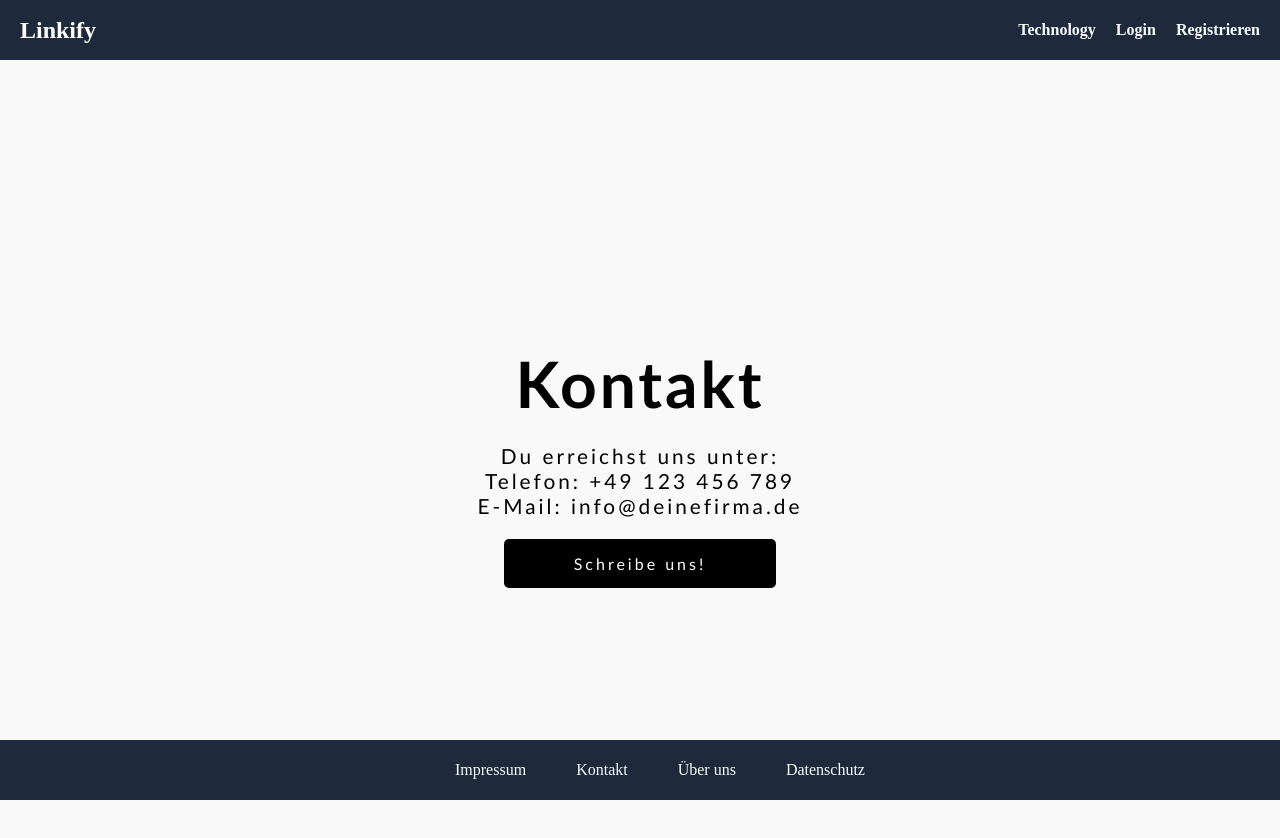
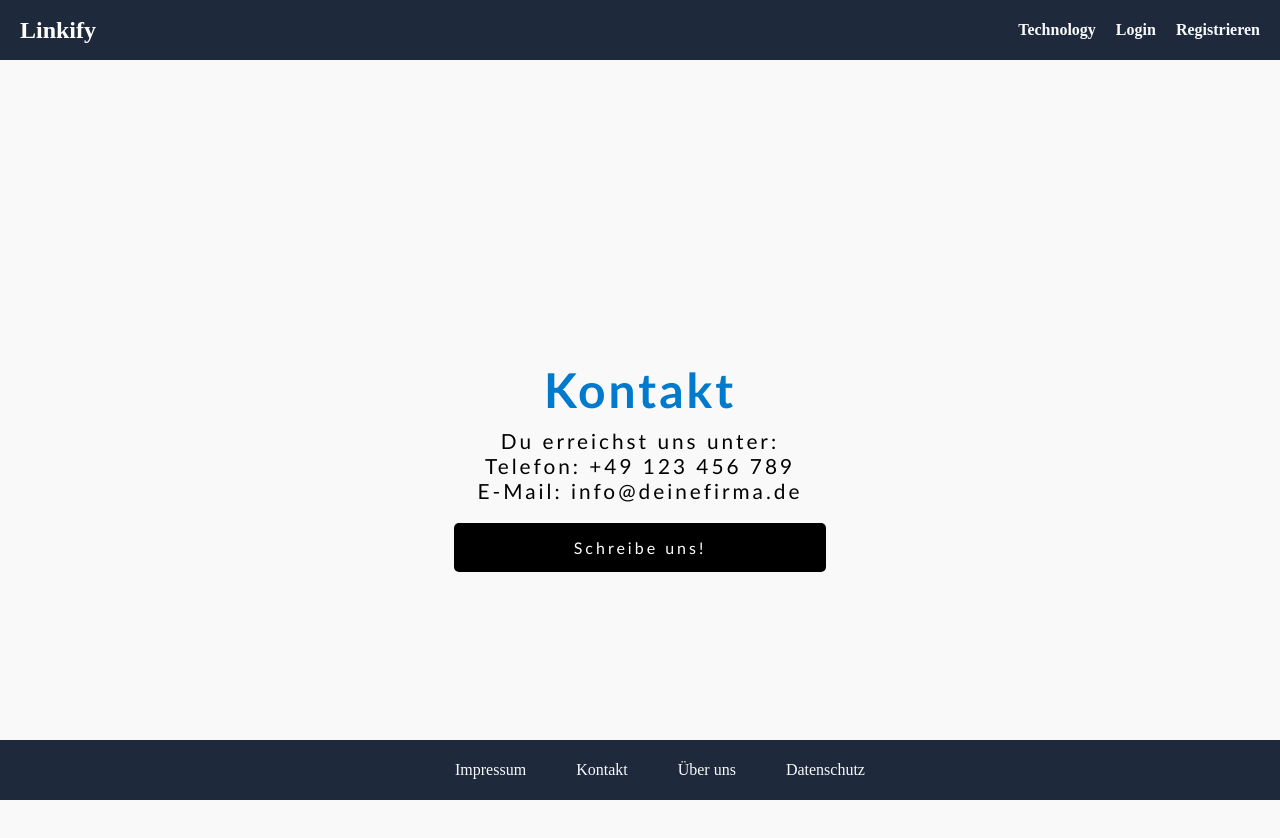
Before and after one commit to RalfHof/nextjs-boilerplate, a Next.js app: page /kontakt in a window 1280 px wide. Shown: the top 838 px of the page. Built offline with nearby package versions, Linux system fonts and the light colour scheme.

Commit message:
New Feautes Akin

```diff
--- a/src/app/datenschutz/page.tsx
+++ b/src/app/datenschutz/page.tsx
@@ -3,13 +3,15 @@
 export default function DatenschutzPage() {
   return (<>
     <div className="datenschutz-page">
-      <h1 className="page-title">Datenschutzerklärung</h1>
+      <h1 className="page-title-DataProtection">Datenschutzerklärung</h1>
       <div id="ContainerDIV">
+        <section className="section">
         <p className="intro">
           Der Schutz Ihrer persönlichen Daten ist uns ein wichtiges Anliegen. In
           dieser Datenschutzerklärung informieren wir Sie darüber, wie wir Ihre
           personenbezogenen Daten erheben, verarbeiten und nutzen.
         </p>
+        </section>
         <section className="section responsible">
           <h2 className="section-title">1. Verantwortliche Stelle</h2>
           <p className="DataProtectionParagraphs">
--- a/src/globals.css
+++ b/src/globals.css
@@ -119,12 +119,15 @@ html,
 /* Titel der Seite */
 .page-title {
   font-size: 2em;
+  color: #007acc;
+  margin: 0;
+  text-align: center;
   margin-bottom: 20px;
-  color: #007acc;
 }
 
+
+
 /* Kontaktdaten und Abschnitte */
-.contactImpressum,
 .section {
   background: #fff;
   border-radius: 8px;
@@ -191,22 +194,24 @@ a:hover {
   justify-content: center;
   flex-direction: column;
   font-family: Arial, sans-serif;
-
 }
 
 #ContainerDIV {
-  border: 1px solid #ddd;
-  background-color: #fff;
   border-radius: 8px;
-  padding: 0;
   margin: 0;
   padding: 2rem;
   margin-bottom: 80px;
   margin-left: 20px;
   margin-right: 20px;
   max-width: 800px;
-  box-shadow: 0 2px 5px rgba(0, 0, 0, 0.1);
+}
 
+.page-title-DataProtection {
+  font-size: 2em;
+  color: #007acc;
+  margin: 0;
+  text-align: center;
+  margin-top: 35px;
 }
 
 .section {
@@ -426,26 +431,32 @@ a:hover {
   padding: 0;
   letter-spacing: 3px;
   font-family: 'Trebuchet MS', 'Lucida Sans Unicode', 'Lucida Grande', 'Lucida Sans', Arial, sans-serif;
+  gap: 10px;
 }
 
 .contact h2 {
-  font-size: 4rem;
   padding: 0;
   margin: 0;
+  font-size: 3rem;
+  color: #007acc;
 }
 
 .contact p {
   font-size: 1.3rem;
   text-align: center;
+  margin: 0;
+  padding: 0;
 }
 
 .contact a.email-link {
   display: inline-block;
-  padding: 15px 70px;
+  padding: 15px 120px;
   background-color: #000;
   color: #fff;
   text-decoration: none;
   border-radius: 5px;
+  margin-top: 10px;
+
 }
 
 .contact a.email-link:hover {
```
Also changed, not shown: src/app/_app.tsx (+9 -3 lines).
